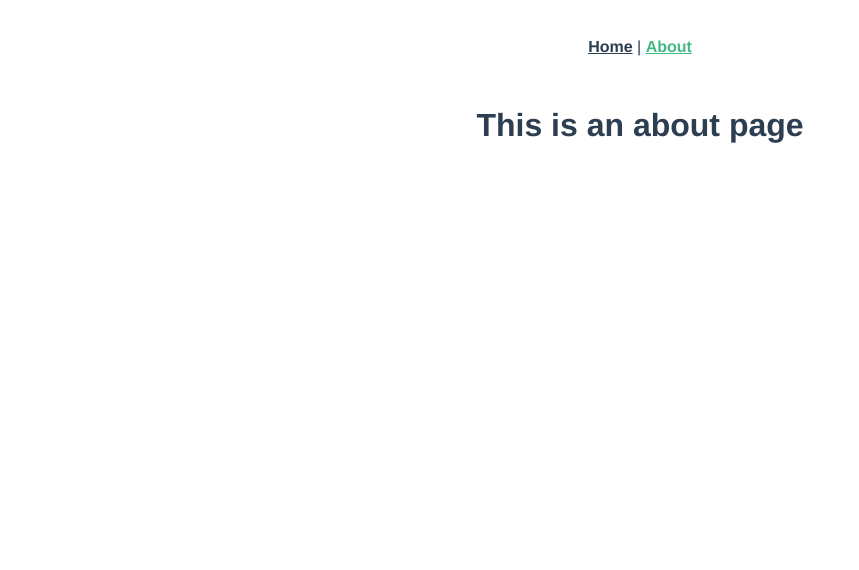
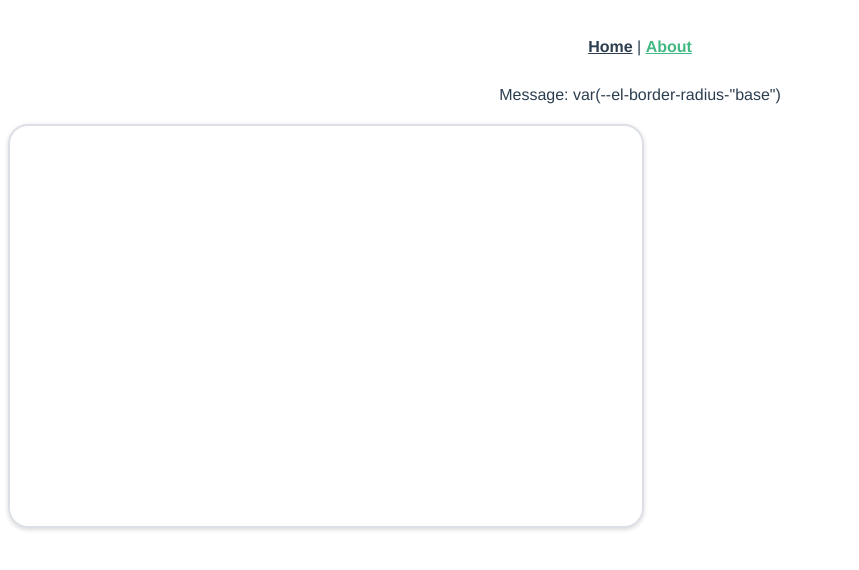
Before and after one commit to crazychucky/vue_login, a Vue app: page /about in a window 1280 px wide. Shown: the top 570 px of the page, without its empty margins (0-859 px from the left). Built offline with nearby package versions, Linux system fonts and the light colour scheme.

Commit message:
chore:test codes

```diff
--- a/src/views/AboutView.vue
+++ b/src/views/AboutView.vue
@@ -1,5 +1,27 @@
 <template>
-  <div class="about">
-    <h1>This is an about page</h1>
-  </div>
+  <span>Message: {{"base"
+            ? `var(--el-border-radius-"base")`
+            : ''}}</span>
+   <div
+        class="radius1"
+        :style="{
+          borderRadius: 'var(--el-border-radius-round)',
+        }"
+      />
 </template>
+
+<script lang="ts" setup>
+import { ref } from 'vue'
+
+</script>
+<style scoped>
+.radius1 {
+  height: 400px;
+  width: 50%;
+  border: 2px solid var(--el-border-color);
+  margin-top: 20px;
+  /* box-shadow: var(--el-box-shadow-dark), */
+  box-shadow: 0 2px 4px rgba(0,0,0,0.12),0 0 6px rgba(0,0,0,0.04)
+  /* boxShadow: 'var(--el-box-shadow-dark)', */
+}
+</style>
```
